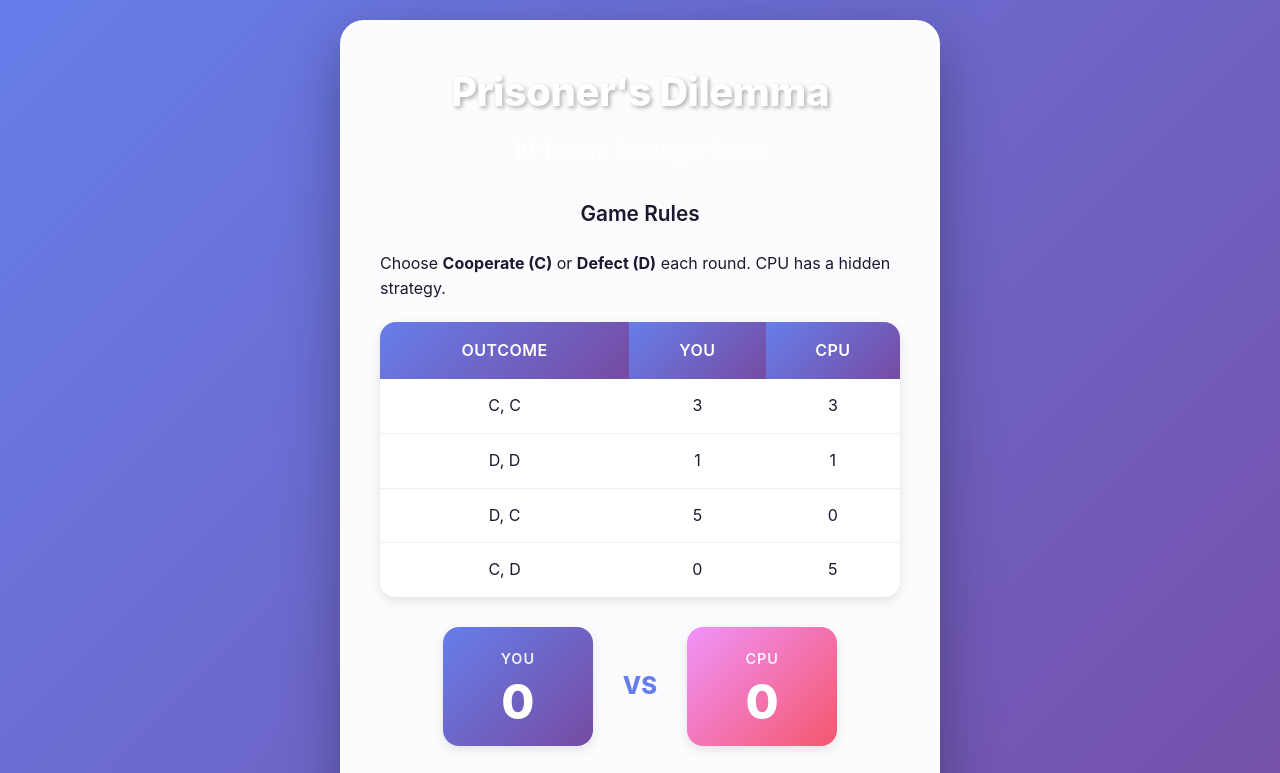
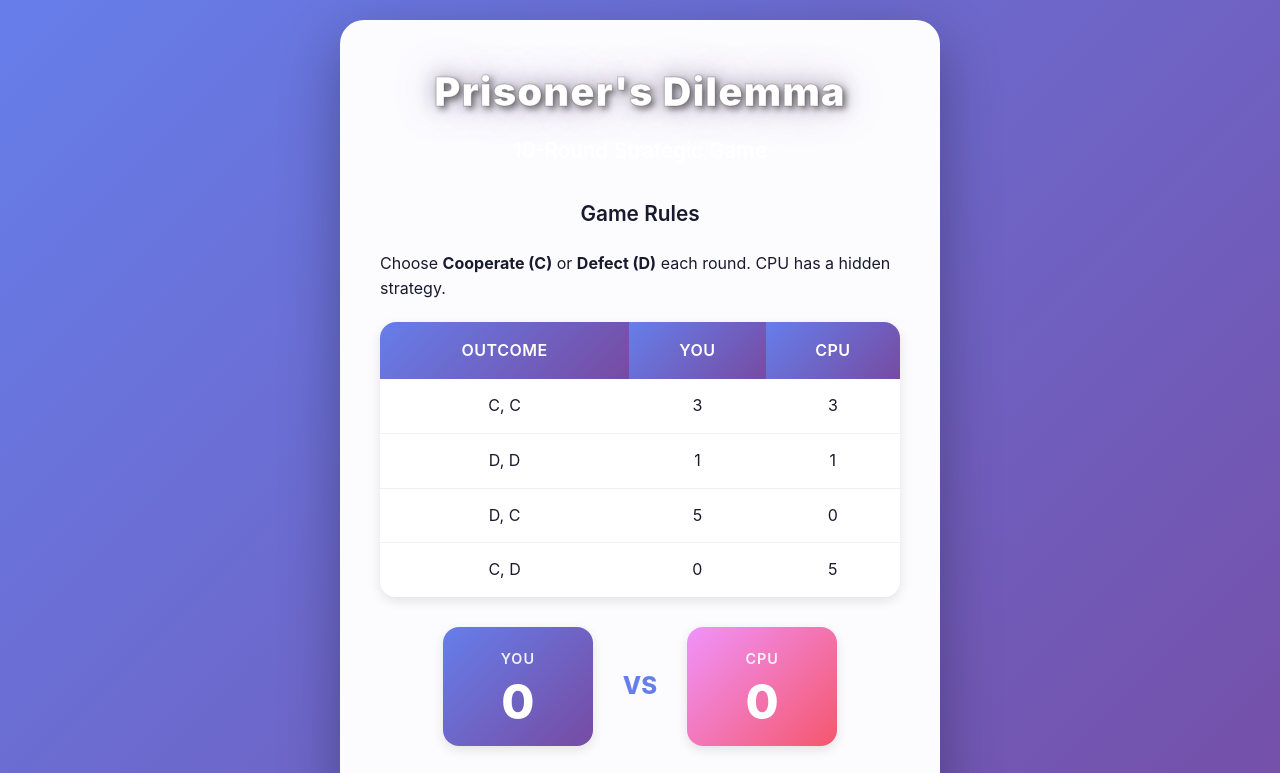
Before and after one commit to epparshall/cooperation-dynamics, a plain HTML site: page index.html in a window 1280 px wide. Shown: the top 773 px of the page. Drawn offline with Linux system fonts and the light colour scheme.

Commit message:
Better title text

```diff
--- a/style.css
+++ b/style.css
@@ -23,9 +23,13 @@ h1 {
     color: white;
     font-size: clamp(1.5rem, 5vw, 2.5rem);
     margin-bottom: 10px;
-    text-shadow: 2px 2px 4px rgba(0, 0, 0, 0.3);
-    font-weight: 800;
-    letter-spacing: -0.5px;
+    text-shadow:
+        3px 3px 6px rgba(0, 0, 0, 0.5),
+        0 0 20px rgba(0, 0, 0, 0.3),
+        0 0 40px rgba(118, 75, 162, 0.4);
+    font-weight: 900;
+    letter-spacing: 1px;
+    -webkit-text-stroke: 1px rgba(0, 0, 0, 0.2);
 }
 
 h2 {
```
